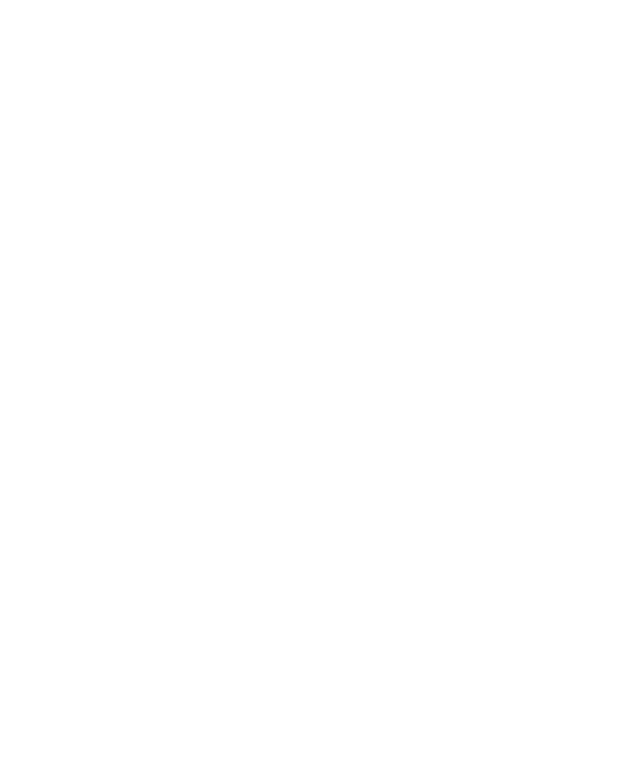
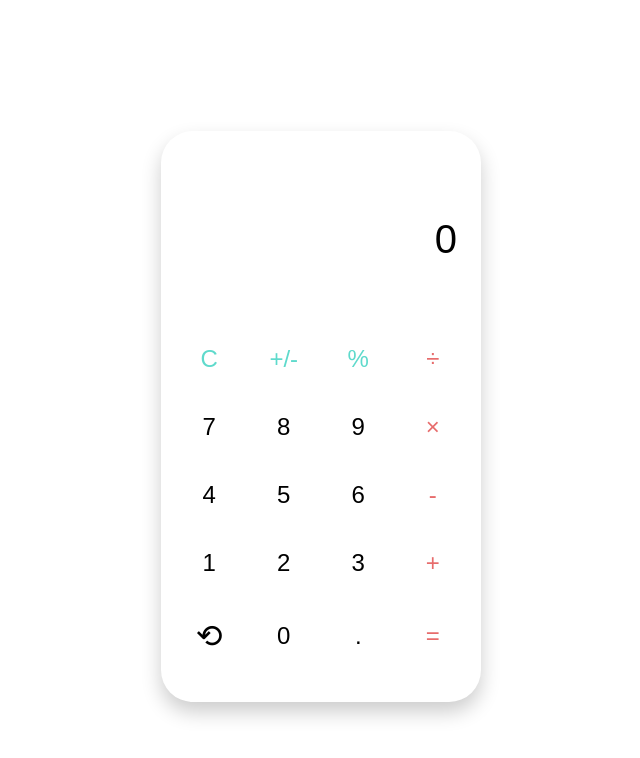
Before and after one commit to devwithjay/arithmetica, a website built with Vite: page index.html in a window 1280 px wide. Shown: the whole page, without its empty margins (319-959 px from the left). Built offline with nearby package versions, Linux system fonts and the light colour scheme.

Commit message:
feat: add calculator layout and styling

```diff
--- a/css/style.css
+++ b/css/style.css
@@ -1,5 +1,185 @@
+:root {
+  --text-control: #5fdacc;
+  --text-arithmetic: #e76c6c;
+  --transition-speed: 0.3s;
+}
+
+html[data-theme='light'] {
+  --bg-body: #f7f7f7;
+  --bg-primary: #ffffff;
+  --calculator-bg: #f9f9f9;
+  --button-bg: #f7f7f7;
+  --toggle-bg: #ffffff;
+  --display-bg: #ffffff;
+  --text: #282b33;
+  --icon-current: #d8d8d8;
+  --icon-secondary: #060b0b;
+}
+
+html[data-theme='dark'] {
+  --bg-body: #1e2128;
+  --bg-primary: #22252d;
+  --calculator-bg: #2a2d3a;
+  --button-bg: #282b35;
+  --toggle-bg: #2a2d37;
+  --display-bg: #22252d;
+  --text: #ffffff;
+  --icon-current: #ffffff;
+  --icon-secondary: #90939b;
+}
+
 * {
-	margin: 0;
-	padding: 0;
-	box-sizing: border-box;
+  margin: 0;
+  padding: 0;
+  box-sizing: border-box;
 }
+
+body {
+  min-height: 100vh;
+  display: flex;
+  justify-content: center;
+  align-items: center;
+  background-color: #f3f3f3;
+  font-family: Arial, sans-serif;
+  background-color: var(--bg-body);
+  transition: background-color var(--transition-speed) ease;
+}
+
+.hero {
+  display: flex;
+  flex-direction: column;
+  align-items: center;
+  justify-content: center;
+  gap: 2rem;
+}
+
+.theme-toggle {
+  display: flex;
+  align-items: center;
+  align-self: flex-end;
+  justify-content: space-around;
+  gap: 1rem;
+  width: 90px;
+  height: 40px;
+  background-color: var(--toggle-bg);
+  border-radius: 1rem;
+  padding: 0 10px;
+  position: relative;
+  cursor: pointer;
+  transition: background-color var(--transition-speed) ease;
+}
+
+.icon svg {
+  display: flex;
+  align-items: center;
+  justify-content: center;
+  transition: color var(--transition-speed) ease;
+}
+
+.sun {
+  color: var(--icon-secondary);
+}
+
+.moon {
+  color: var(--icon-current);
+}
+
+.calculator {
+  width: 320px;
+  background-color: var(--bg-primary);
+  border-radius: 2rem;
+  padding-top: 30px;
+  box-shadow: 0 10px 20px rgba(0, 0, 0, 0.2);
+  transition:
+    background-color var(--transition-speed) ease,
+    box-shadow var(--transition-speed) ease;
+}
+
+.display {
+  padding: 1rem 0;
+  margin: 0 1.5rem;
+  text-align: right;
+  color: var(--text);
+
+  background-color: var(--display-bg);
+  border-radius: 10px;
+  margin-bottom: 20px;
+  transition:
+    background-color var(--transition-speed) ease,
+    color var(--transition-speed) ease;
+}
+
+.previous-op {
+  font-size: 1.2rem;
+  opacity: 0.7;
+  min-height: 24px;
+  overflow-x: auto;
+  white-space: nowrap;
+  scrollbar-width: none;
+}
+
+.current-op {
+  font-size: 2.5rem;
+  margin-top: 1rem;
+  overflow-x: auto;
+  white-space: nowrap;
+  scrollbar-width: none;
+  text-overflow: clip;
+  height: min-content;
+}
+
+.keypad {
+  display: grid;
+  padding: 2rem 1rem;
+  background-color: var(--calculator-bg);
+  grid-template-columns: repeat(4, 1fr);
+  border-radius: 2rem;
+  gap: 10px;
+  transition: background-color var(--transition-speed) ease;
+}
+
+.button {
+  padding: 15px;
+  font-size: 1.5rem;
+  border: none;
+  border-radius: 10px;
+  background-color: var(--button-bg);
+  color: var(--text);
+  cursor: pointer;
+  transition:
+    background-color var(--transition-speed) ease,
+    color var(--transition-speed) ease,
+    opacity var(--transition-speed) ease;
+}
+
+.button.arithmetic.control {
+  color: var(--text-control);
+}
+
+.del {
+  font-size: 2rem;
+}
+
+.button:hover {
+  opacity: 0.8;
+}
+
+.button.control {
+  color: var(--text-control);
+}
+
+.button.arithmetic {
+  color: var(--text-arithmetic);
+}
+
+@media screen and (min-width: 768px) {
+  .theme-toggle {
+    position: absolute;
+    right: 3rem;
+    top: 2rem;
+  }
+
+  .calculator-container {
+    margin-top: 2rem;
+  }
+}
--- a/index.html
+++ b/index.html
@@ -8,6 +8,43 @@
     <title>Arithmetica</title>
   </head>
   <body>
+    <div class="hero" data-theme="light">
+      <div class="calculator-container">
+        <div class="calculator">
+          <div class="display">
+            <div class="previous-op"></div>
+            <div class="current-op">0</div>
+          </div>
+
+          <div class="keypad">
+            <button class="button control">C</button>
+            <button class="button control">+/-</button>
+            <button class="button arithmetic control">%</button>
+            <button class="button arithmetic">÷</button>
+
+            <button class="button">7</button>
+            <button class="button">8</button>
+            <button class="button">9</button>
+            <button class="button arithmetic">×</button>
+
+            <button class="button">4</button>
+            <button class="button">5</button>
+            <button class="button">6</button>
+            <button class="button arithmetic">-</button>
+
+            <button class="button">1</button>
+            <button class="button">2</button>
+            <button class="button">3</button>
+            <button class="button arithmetic">+</button>
+
+            <button class="button del">⟲</button>
+            <button class="button">0</button>
+            <button class="button">.</button>
+            <button class="button arithmetic">=</button>
+          </div>
+        </div>
+      </div>
+    </div>
     <script type="module" src="./js/script.js"></script>
   </body>
 </html>
```
